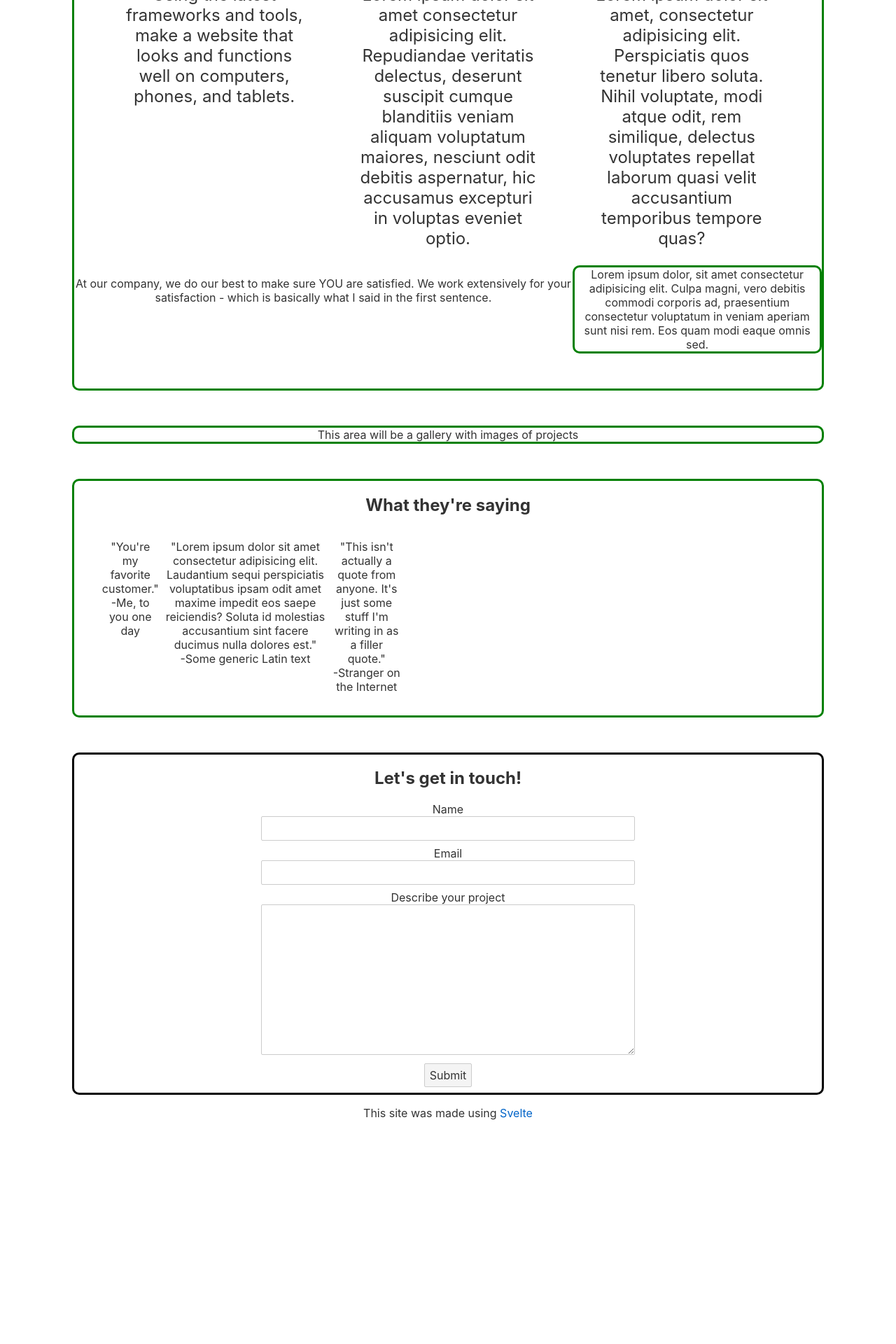
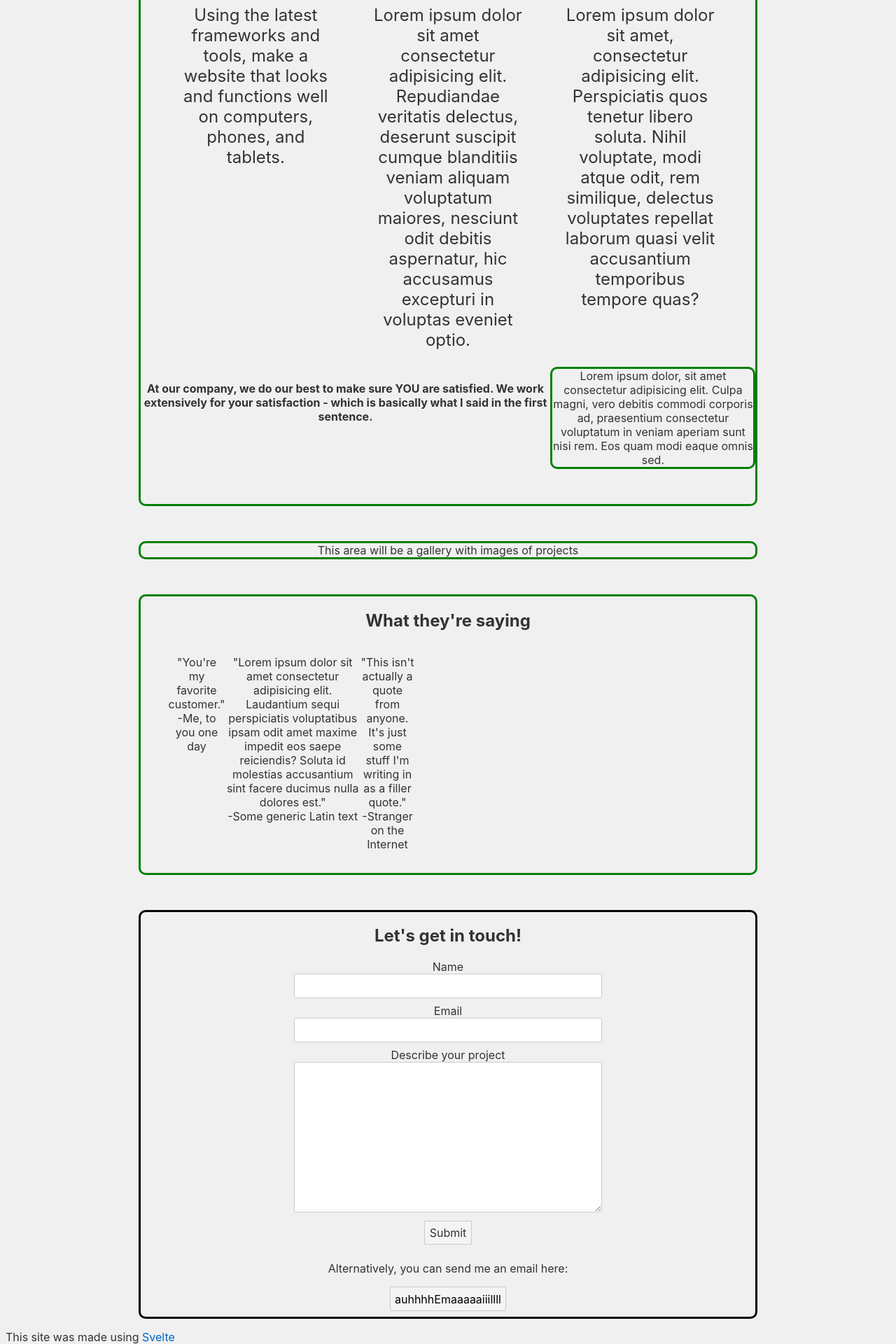
Before and after one commit to JamesCalingo/freelance-portfolio, a Svelte app: page / in a window 1280 px wide. Shown: the part 437-2357 px from the top of the page at 70% size. Before the commit the page ends 2037 px from the top, so only its background shows below. Built offline with nearby package versions, Linux system fonts and the light colour scheme.

Commit message:
background color change

```diff
--- a/public/global.css
+++ b/public/global.css
@@ -2,6 +2,7 @@ html, body {
 	position: relative;
 	width: 100%;
 	height: 100%;
+	background: rgb(240, 240, 240)
 }
 
 body {
--- a/src/App.svelte
+++ b/src/App.svelte
@@ -49,7 +49,7 @@
 
   <div id="paragraph">
     <div>
-    <p>At our company, we do our best to make sure YOU are satisfied. We work extensively for your satisfaction - which is basically what I said in the first sentence.</p>
+    <h4>At our company, we do our best to make sure YOU are satisfied. We work extensively for your satisfaction - which is basically what I said in the first sentence.</h4>
   </div>
     <div class="card">
       Lorem ipsum dolor, sit amet consectetur adipisicing elit. Culpa magni, vero debitis commodi corporis ad, praesentium consectetur voluptatum in veniam aperiam sunt nisi rem. Eos quam modi eaque omnis sed.
@@ -96,16 +96,23 @@
     <textarea name="description" id="description" rows="10" />
     <br />
     <button on:click={handleAlert} type="submit">Submit</button>
+
+    <p>Alternatively, you can send me an email here:</p>
+
+    <button><a href="mailto:jciscreative@gmail.com">auhhhhEmaaaaaiiillll</a></button>
   </div>
 
-  <p>This site was made using <a href="https://svelte.dev" target="blank">Svelte</a></p>
 </main>
+<p>This site was made using <a href="https://svelte.dev" target="blank">Svelte</a></p>
 
 <style>
+
+
   main {
     text-align: center;
     max-width: 240px;
     margin: 0 auto;
+
   }
 
   header {
@@ -136,7 +143,7 @@
 
   @media (min-width: 640px) {
     main {
-      max-width: 85%;
+      max-width: 70%;
     }
 
     h1 {
@@ -183,5 +190,9 @@
     #testemonial li {
       margin: 15px 0;
     }
+
+    button a {
+      color: black;
+    }
   }
 </style>
```
Also changed, not shown: public/build/bundle.css, public/build/bundle.js, 1 other file (tests, documents, lock files or other folders).
